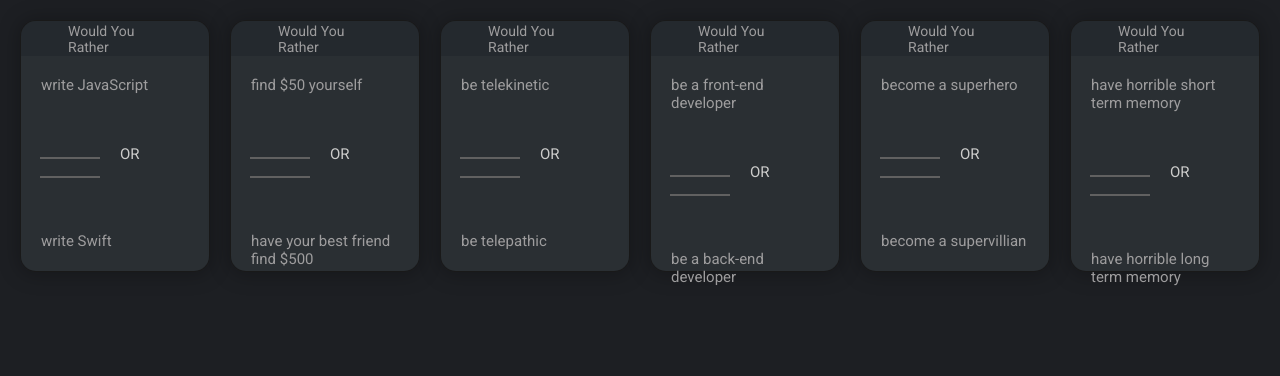
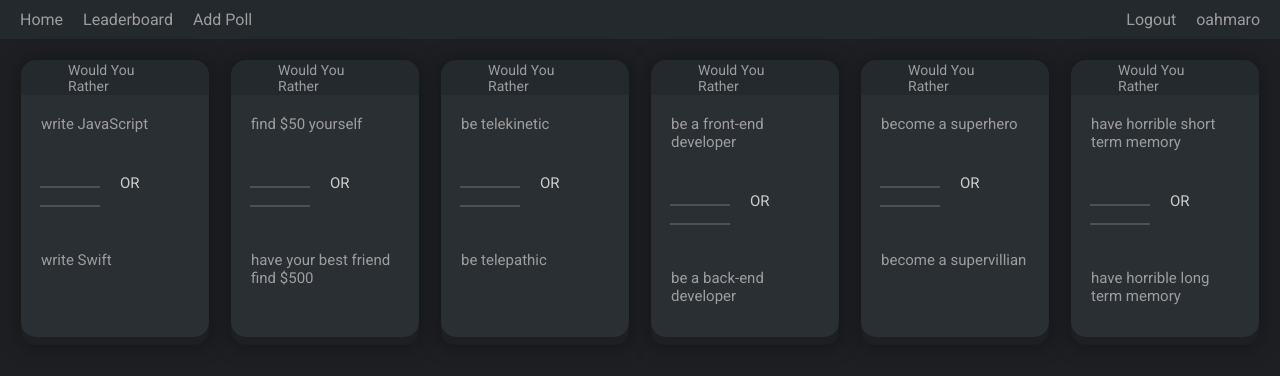
Before and after one commit to oahmaro/would-you-rather, a React (Create React App) app: page / in a window 1280 px wide. Shown: the top 376 px of the page. Built offline with nearby package versions, Linux system fonts and the light colour scheme.

Commit message:
feat: create Account, Nav, TitleBar component

```diff
--- /dev/null
+++ b/src/components/Account.js
@@ -0,0 +1,20 @@
+import React, { Component, Fragment } from 'react'
+
+class Account extends Component {
+    render () {
+        return (
+            <Fragment>
+                <ul className='nav nav-account'>
+                    <li activeClassName='active'>
+                        Logout
+                    </li>
+                    <li activeClassName='active'>
+                        oahmaro
+                    </li>
+                </ul>
+            </Fragment>
+        )
+    }
+}
+
+export default Account
--- a/src/components/Dashboard.js
+++ b/src/components/Dashboard.js
@@ -1,15 +1,19 @@
-import React, { Component } from 'react'
+import React, { Component, Fragment } from 'react'
 import { connect } from 'react-redux'
 import Poll from './Poll'
+import TitleBar from './TitleBar'
 
 class Dashboard extends Component {
     render () {
         return (
-            <div className='question-form margin'>
-                {this.props.questionIds.map((id) => (
-                    <Poll key={id} id={id}/>
-                ))}
-            </div>
+            <Fragment>
+                <TitleBar />
+                <div className='question-form margin'>
+                    {this.props.questionIds.map((id) => (
+                        <Poll key={id} id={id}/>
+                    ))}
+                </div>
+            </Fragment>
         )
     }
 }
--- /dev/null
+++ b/src/components/Nav.js
@@ -0,0 +1,23 @@
+import React, { Component, Fragment } from 'react'
+
+class Nav extends Component {
+    render () {
+        return (
+            <Fragment>
+                <ul className='nav'>
+                    <li activeClassName='active'>
+                        Home
+                    </li>
+                    <li activeClassName='active'>
+                        Leaderboard
+                    </li>
+                    <li activeClassName='active'>
+                        Add Poll
+                    </li>
+                </ul>
+            </Fragment>
+        )
+    }
+}
+
+export default Nav
--- a/src/components/Poll.js
+++ b/src/components/Poll.js
@@ -17,13 +17,13 @@ class Poll extends Component {
                 <p className='form-title'>Would You Rather</p>
             </div>
             <div className='form-body'>
-                <p className='options'>{optionOne.text}</p>
+                <p className='optionOne'>{optionOne.text}</p>
                 <div className='or-seperator'>
                     <hr/>
                     <p className='inline-p'>OR</p>
                     <hr/>
                 </div>
-                <p className='options'>{optionTwo.text}</p>
+                <p className='optionTwo'>{optionTwo.text}</p>
             </div>
         </div>
         )
--- /dev/null
+++ b/src/components/TitleBar.js
@@ -0,0 +1,16 @@
+import React, { Component } from 'react'
+import Nav from './Nav'
+import Account from './Account'
+
+class TitleBar extends Component {
+    render () {
+        return (
+            <div className='title-bar'>
+                <Nav />
+                <Account />
+            </div>
+        )
+    }
+}
+
+export default TitleBar
--- a/src/index.css
+++ b/src/index.css
@@ -9,6 +9,14 @@ body {
 p {
   margin: 0;
   font-size: 15px;
+}
+
+.form {
+  width: 400px;
+  height:auto;
+  border-radius: 15px;
+  border: 1px solid #191919;
+  box-shadow: 0px 1px 20px 2px rgba(0, 0, 0, 0.25)
 }
 
 .signin-form {
@@ -23,14 +31,6 @@ p {
   display: flex;
 }
 
-.form {
-  width: 400px;
-  height:250px;
-  border-radius: 15px;
-  border: 1px solid #191919;
-  box-shadow: 0px 1px 20px 2px rgba(0, 0, 0, 0.25)
-}
-
 .form-header {
   position: relative;
   background-color: #24292E;
@@ -43,7 +43,7 @@ p {
 .form-body {
   background-color: #2A2F33;
   width: 100%;
-  height: 215px;
+  height: 85%;
   border-radius: 0 0 15px 15px;
 }
 
@@ -106,7 +106,7 @@ hr {
   display: inline-block;
   width: 40%;
   margin: 0;
-  border: 0.5px solid rgb(97, 97, 97);
+  border: 0.5px solid rgb(80, 80, 80);
   user-select: none;
 }
 
@@ -125,13 +125,49 @@ hr {
   width: 80%;
   margin-left: auto;
   margin-right: auto;
-  padding: 30px 0;
+  padding: 20px 0;
 }
 
-.options {
+.optionOne {
   padding: 20px;
+  height: auto;
+}
+
+.optionTwo {
+  padding: 20px;
+  height: auto;
+  margin-bottom: 20px;
 }
 
 .margin {
   margin: 10px;
 }
+
+.active {
+  color: #CCCCCB
+}
+
+.nav {
+  display: flex;
+  list-style: none;
+  margin: 0;
+  padding: 0;
+  padding-left: 10px;
+}
+
+.nav li {
+  padding: 10px;
+  user-select: none;
+  cursor: pointer;
+}
+
+.title-bar {
+  display: flex;
+  background-color: #24292E;
+  margin: 0;
+}
+
+.nav-account {
+  margin-left: auto;
+  margin-right: 10px;
+}
```
